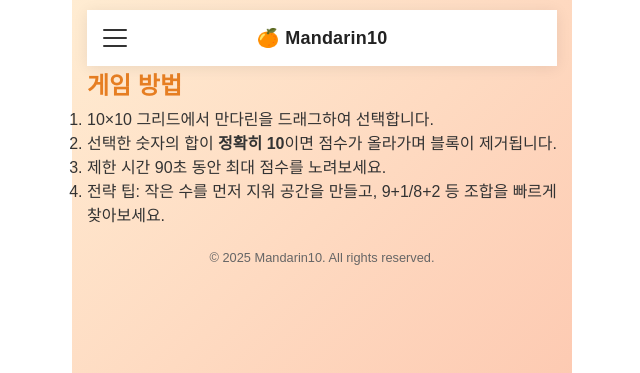
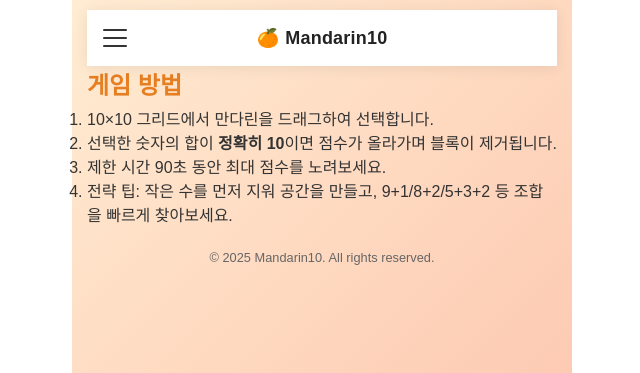
Before and after one commit to skskdmsdl/mandarin-game, a Jekyll site: the page built from how-to-play/index.md, in a window 1280 px wide. Shown: the top 373 px of the page, without its empty margins (318-958 px from the left). Built offline with Jekyll 4.4.1, drawn with Linux system fonts in a browser that asks for light colours.

Commit message:
게임 방법 수정

```diff
--- a/how-to-play/index.md
+++ b/how-to-play/index.md
@@ -8,4 +8,4 @@ title: 게임 방법
 1. 10×10 그리드에서 만다린을 드래그하여 선택합니다.
 2. 선택한 숫자의 합이 **정확히 10**이면 점수가 올라가며 블록이 제거됩니다.
 3. 제한 시간 90초 동안 최대 점수를 노려보세요.
-4. 전략 팁: 작은 수를 먼저 지워 공간을 만들고, 9+1/8+2 등 조합을 빠르게 찾아보세요.
+4. 전략 팁: 작은 수를 먼저 지워 공간을 만들고, 9+1/8+2/5+3+2 등 조합을 빠르게 찾아보세요.
```
Also changed, not shown: 1 other file.
